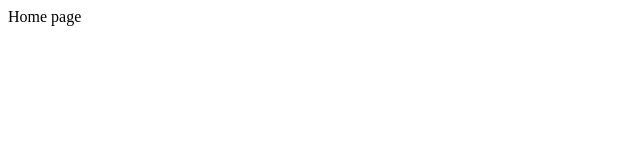
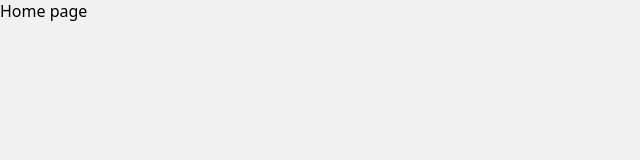
Before and after one commit to TarasTsupryk/learn-js, a React (Create React App) app: page / in a window 1280 px wide. Shown: the top 160 px of the page, without its empty margins (0-640 px from the left). Built offline with nearby package versions, Linux system fonts and the light colour scheme.

Commit message:
Improve ui

```diff
--- a/src/index.css
+++ b/src/index.css
@@ -1,4 +1,14 @@
+* {
+  font-family: system-ui, -apple-system, BlinkMacSystemFont, "Segoe UI", Roboto,
+    Oxygen, Ubuntu, Cantarell, "Open Sans", "Helvetica Neue", sans-serif;
+}
+
+body {
+  margin: 0px;
+  padding: 0px;
+}
+
 :root {
   /* colors */
-
+  --background-primary: rgb(241, 241, 241);
 }
--- a/src/index.js
+++ b/src/index.js
@@ -1,7 +1,8 @@
 import React from "react";
 import ReactDOM from "react-dom/client";
 import { BrowserRouter } from "react-router-dom";
-import App from "./pages/App";
+import './index.css'
+import App from "./pages/app/App";
 
 const root = ReactDOM.createRoot(document.getElementById("root"));
 root.render(
--- a/src/pages/App.jsx
+++ b/src/pages/app/App.jsx
@@ -1,9 +1,10 @@
-import Navigation from "../utils/Navigation";
+import Navigation from "../../utils/Navigation";
 import appRoutes from "./App.routes";
+import classNames from "./app.module.css";
 
 const App = () => {
   return (
-    <div>
+    <div className={classNames.app}>
       <Navigation routes={appRoutes} />
     </div>
   );
--- a/src/pages/App.routes.jsx
+++ b/src/pages/app/App.routes.jsx
@@ -1,6 +1,6 @@
-import routes from "../common/routes";
-import TaskPage from "./task/TaskPage";
-import HomePage from "./home/HomePage";
+import routes from "../../common/routes";
+import TaskPage from "../task/TaskPage";
+import HomePage from "../home/HomePage";
 
 const appRoutes = [
   {
--- /dev/null
+++ b/src/pages/app/app.module.css
@@ -0,0 +1,6 @@
+.app {
+  position: absolute;
+  min-height: 100vh;
+  min-width: 100%;
+  background-color: var(--background-primary);
+}
```
